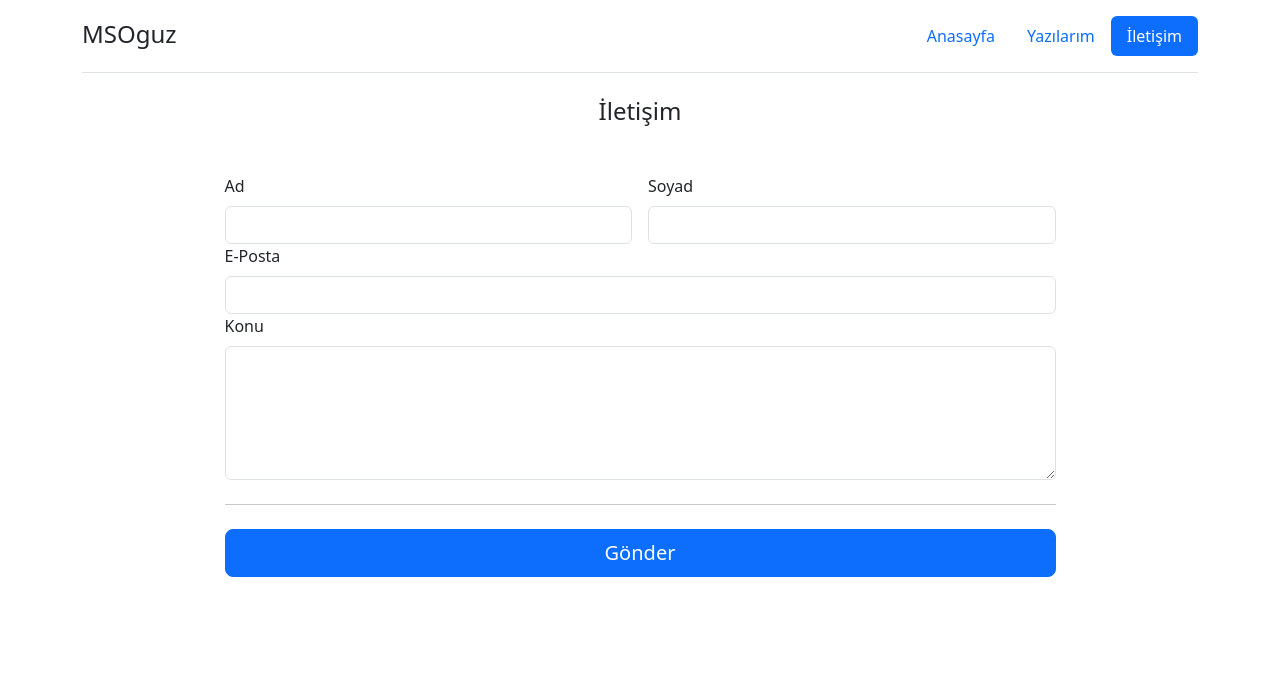
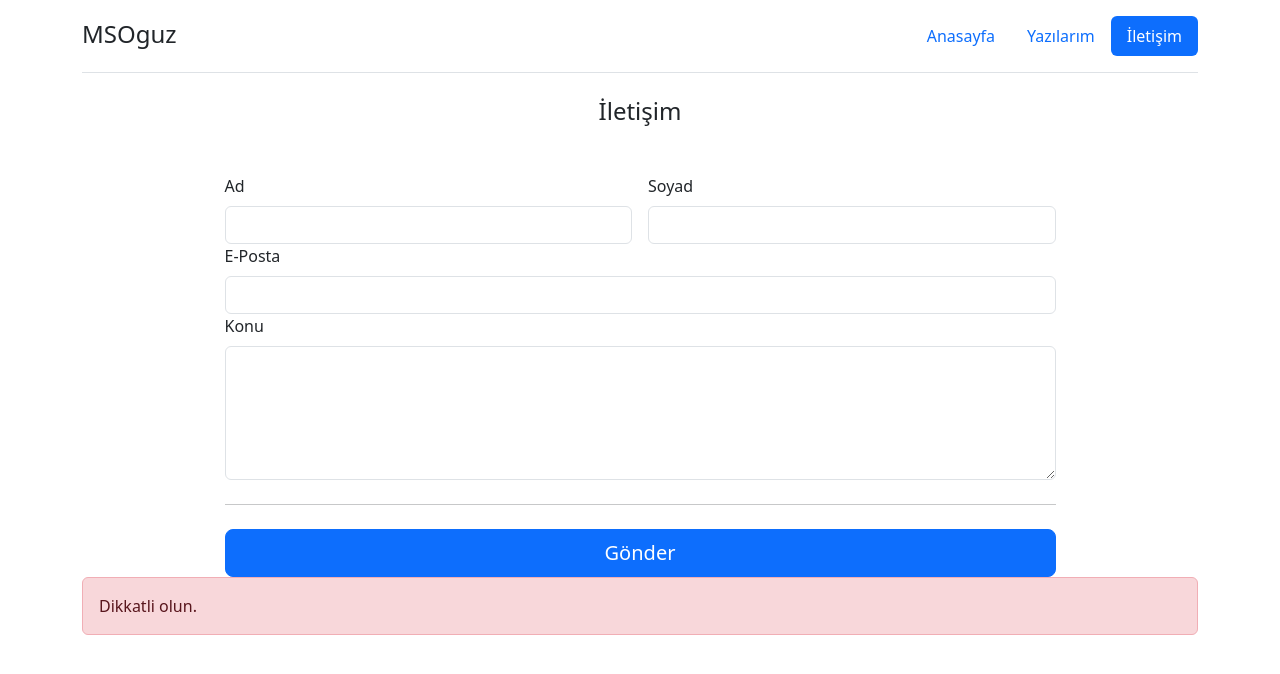
Before and after one commit to msabrioguz/Vue3-Ders, a Vue app in the folder 17-routing/: page /contact in a window 1280 px wide. Shown: the top 674 px of the page. Built offline with nearby package versions, Linux system fonts and the light colour scheme.

Commit message:
Named View Kullanımı

```diff
--- a/17-routing/src/App.vue
+++ b/17-routing/src/App.vue
@@ -2,6 +2,7 @@
   <app-header />
   <div class="container">
     <router-view></router-view>
+    <router-view name="warning"></router-view>
   </div>
 </template>
 
--- /dev/null
+++ b/17-routing/src/components/AlertPage.vue
@@ -0,0 +1,13 @@
+<template>
+    <div class="alert alert-danger">
+        Dikkatli olun.
+    </div>
+</template>
+
+<script setup>
+
+</script>
+
+<style>
+
+</style>
--- a/17-routing/src/router/index.js
+++ b/17-routing/src/router/index.js
@@ -4,6 +4,7 @@ import ArticlePage from '@/components/articles/ArticlePage.vue';
 import ContactPage from '@/components/contact/ContactPage.vue';
 import ArticleCard from '@/components/articles/ArticleCard.vue';
 import NotFound from '@/components/NotFound.vue';
+import AlertPage from '@/components/AlertPage.vue';
 
 const router = createRouter({
   history: createWebHistory(import.meta.env.BASE_URL),
@@ -26,7 +27,7 @@ const router = createRouter({
     {
       path: '/contact',
       name: 'contact',
-      component: ContactPage
+      components: { default: ContactPage, warning: AlertPage }
     },
     {
       path: '/:notFound(.*)',
```
